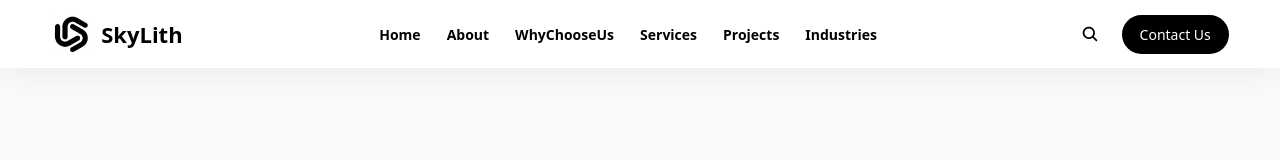
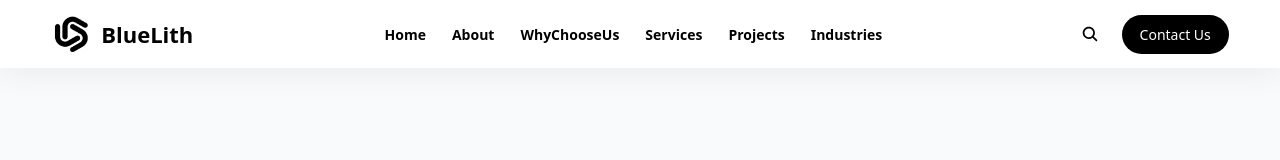
Before and after one commit to amityadaav/Bluelith, a React (Vite) app in the folder frontend/: page /industries/1 in a window 1280 px wide. Shown: the top 160 px of the page. Built offline with nearby package versions, Linux system fonts and the light colour scheme.

Commit message:
Change brand name from SkyLith to BlueLith
Updated branding from 'SkyLith' to 'BlueLith' in Navbar component.

```diff
--- a/frontend/src/components/Navbar.jsx
+++ b/frontend/src/components/Navbar.jsx
@@ -1,274 +1,8 @@
 
-// import { useState } from "react";
-// import { IoSearch, IoClose, IoMenu } from "react-icons/io5";
-// import "./navbar.css";
-// import WhyChooseUs from "./WhyChooseUs";
-
-// export default function Navbar() {
-//   const [openMenu, setOpenMenu] = useState(false);
-//   const [showSearch, setShowSearch] = useState(false);
-
-//   const menuItems = [
-//     { label: "Home", id: "hero" },
-//     { label: "About", id: "about" },
-//     { label: "WhyChooseUs", id : "WhyChooseUs"},
-//     { label: "Services", id: "services" },
-//     { label: "Projects", id: "projects" },
-//     { label: "Industries", id: "industries" },
-//   ];
-
-//   const handleScroll = (id) => {
-//     const section = document.getElementById(id);
-//     if (section) {
-//       section.scrollIntoView({ behavior: "smooth" });
-//     }
-//     setOpenMenu(false); // mobile menu close
-//   };
-
-//   return (
-//     <header className="tcs-navbar">
-//       <div className="nav-container">
-
-//         {/* LOGO */}
-//         <div className="left-section">
-//           <img src="/images/logo.jpg" className="tcs-logo" alt="SkyLith Technologies" />
-//           <span className="brand-text">SkyLith </span>
-//         </div>
-
-//         {/* DESKTOP MENU */}
-//         <nav className="center-menu">
-//           {menuItems.map((item) => (
-//             <div
-//               className="menu-item"
-//               key={item.id}
-//               onClick={() => handleScroll(item.id)}
-//             >
-//               {item.label}
-//             </div>
-//           ))}
-//         </nav>
-
-//         {/* RIGHT */}
-//         <div className="right-section">
-//           <div className={`search-icon ${showSearch ? "active" : ""}`}>
-//   <input
-//     type="text"
-//     placeholder="Search services..."
-//     onBlur={() => !document.activeElement.closest('.search-icon') && setShowSearch(false)}
-//   />
-//   <div className="icon-container" onClick={() => setShowSearch(!showSearch)}>
-//     <IoSearch className="icon" size={18} />
-//   </div>
-// </div>
-
-//           <button
-//             className="contact-btn"
-//             onClick={() => handleScroll("contact")}
-//           >
-//             Contact Us
-//           </button>
-//           <IoMenu
-//             size={30}
-//             className="menu-icon"
-//             onClick={() => setOpenMenu(true)}
-//           />
-//         </div>
-//       </div>
-
-//       {/* MOBILE MENU */}
-//       <div className={`mobile-panel ${openMenu ? "open" : ""}`}>
-//         <div className="mobile-header">
-//           <div className="left-section">
-//             <img src="/images/logo.jpg" className="tcs-logo" alt="" />
-//             <span className="brand-text">SkyLith Technologies</span>
-//           </div>
-//           <IoClose size={32} onClick={() => setOpenMenu(false)} />
-//         </div>
-
-//         <div className="mobile-list">
-//           {menuItems.map((item) => (
-//             <div
-//               className="mobile-item"
-//               key={item.id}
-//               onClick={() => handleScroll(item.id)}
-//             >
-//               {item.label}
-//             </div>
-//           ))}
-//           <div
-//             className="mobile-contact"
-//             onClick={() => handleScroll("contact")}
-//           >
-//             Contact Us
-//           </div>
-//         </div>
-//       </div>
-//     </header>
-//   );
-// }
-
-
-// import { useState } from "react";
-// import { IoSearch, IoClose, IoMenu } from "react-icons/io5";
-// import "./navbar.css";
-
-// export default function Navbar() {
-//   const [openMenu, setOpenMenu] = useState(false);
-//   const [showSearch, setShowSearch] = useState(false);
-//   const [searchText, setSearchText] = useState("");
-
-//   const menuItems = [
-//     { label: "Home", id: "hero" },
-//     { label: "About", id: "about" },
-//     { label: "WhyChooseUs", id: "WhyChooseUs" },
-//     { label: "Services", id: "services" },
-//     { label: "Projects", id: "projects" },
-//     { label: "Industries", id: "industries" },
-//   ];
-
-//   const handleScroll = (id) => {
-//     const section = document.getElementById(id);
-//     if (section) {
-//       section.scrollIntoView({ behavior: "smooth" });
-//     }
-//     setOpenMenu(false);
-//     setShowSearch(false);
-//     setSearchText("");
-//   };
-
-//   const filteredItems = menuItems.filter((item) =>
-//     item.label.toLowerCase().includes(searchText.toLowerCase())
-//   );
-
-//   return (
-//     <header className="tcs-navbar">
-//       <div className="nav-container">
-
-//         {/* LOGO */}
-//         <div className="left-section">
-//           <img
-//             src="/images/logo.jpg"
-//             className="tcs-logo"
-//             alt="SkyLith"
-//           />
-//           <span className="brand-text">SkyLith</span>
-//         </div>
-
-//         {/* DESKTOP MENU */}
-//         <nav className="center-menu">
-//           {menuItems.map((item) => (
-//             <div
-//               key={item.id}
-//               className="menu-item"
-//               onClick={() => handleScroll(item.id)}
-//             >
-//               {item.label}
-//             </div>
-//           ))}
-//         </nav>
-
-//         {/* RIGHT SECTION */}
-//         <div className="right-section">
-
-//           {/* SEARCH (WRAPPED FOR DROPDOWN FIX) */}
-//           <div style={{ position: "relative" }}>
-//             <div className={`search-icon ${showSearch ? "active" : ""}`}>
-//               <input
-//                 type="text"
-//                 placeholder="Search services..."
-//                 value={searchText}
-//                 onChange={(e) => setSearchText(e.target.value)}
-//                 onBlur={() =>
-//                   setTimeout(() => {
-//                     setShowSearch(false);
-//                     setSearchText("");
-//                   }, 200)
-//                 }
-//               />
-
-//               <div
-//                 className="icon-container"
-//                 onClick={() => setShowSearch(true)}
-//               >
-//                 <IoSearch className="icon" size={18} />
-//               </div>
-//             </div>
-
-//             {/* ✅ DROPDOWN (OUTSIDE search-icon) */}
-//             {showSearch && searchText && (
-//   <div className="search-dropdown">
-//     {filteredItems.length > 0 ? (
-//       filteredItems.map((item) => (
-//         <div
-//           key={item.id}
-//           className="search-dropdown-item"
-//           onMouseDown={() => handleScroll(item.id)}
-//         >
-//           {item.label}
-//         </div>
-//       ))
-//     ) : (
-//       <div className="search-dropdown-empty">
-//         No results found
-//       </div>
-//     )}
-//   </div>
-// )}
-//           </div>
-
-//           {/* CONTACT */}
-//           <button
-//             className="contact-btn"
-//             onClick={() => handleScroll("contact")}
-//           >
-//             Contact Us
-//           </button>
-
-//           {/* HAMBURGER */}
-//           <IoMenu
-//             size={30}
-//             className="menu-icon"
-//             onClick={() => setOpenMenu(true)}
-//           />
-//         </div>
-//       </div>
-
-//       {/* MOBILE MENU */}
-//       <div className={`mobile-panel ${openMenu ? "open" : ""}`}>
-//         <div className="mobile-header">
-//           <div className="left-section">
-//             <img src="/images/logo.jpg" className="tcs-logo" alt="" />
-//             <span className="brand-text">SkyLith</span>
-//           </div>
-//           <IoClose size={32} onClick={() => setOpenMenu(false)} />
-//         </div>
-
-//         <div className="mobile-list">
-//           {menuItems.map((item) => (
-//             <div
-//               key={item.id}
-//               className="mobile-item"
-//               onClick={() => handleScroll(item.id)}
-//             >
-//               {item.label}
-//             </div>
-//           ))}
-
-//           <div
-//             className="mobile-contact"
-//             onClick={() => handleScroll("contact")}
-//           >
-//             Contact Us
-//           </div>
-//         </div>
-//       </div>
-//     </header>
-//   );
-// }
 import { useState, useEffect } from "react";
 import { IoSearch, IoClose, IoMenu } from "react-icons/io5";
 import { useNavigate, useLocation } from "react-router-dom";
-import "./navbar.css";
+import "./Navbar.css";
 
 export default function Navbar() {
   const [openMenu, setOpenMenu] = useState(false);
@@ -351,9 +85,9 @@
             src="/images/logos.webp"
             loading="lazy"
             className="tcs-logo"
-            alt="SkyLith"
+            alt="BlueLith"
           />
-          <span className="brand-text">SkyLith</span>
+          <span className="brand-text">BlueLith</span>
         </div>
 
         {/* DESKTOP MENU */}
@@ -443,7 +177,7 @@
               className="tcs-logo"
               alt=""
             />
-            <span className="brand-text">SkyLith</span>
+            <span className="brand-text">BlueLith</span>
           </div>
           <IoClose size={32} onClick={() => setOpenMenu(false)} />
         </div>
```
